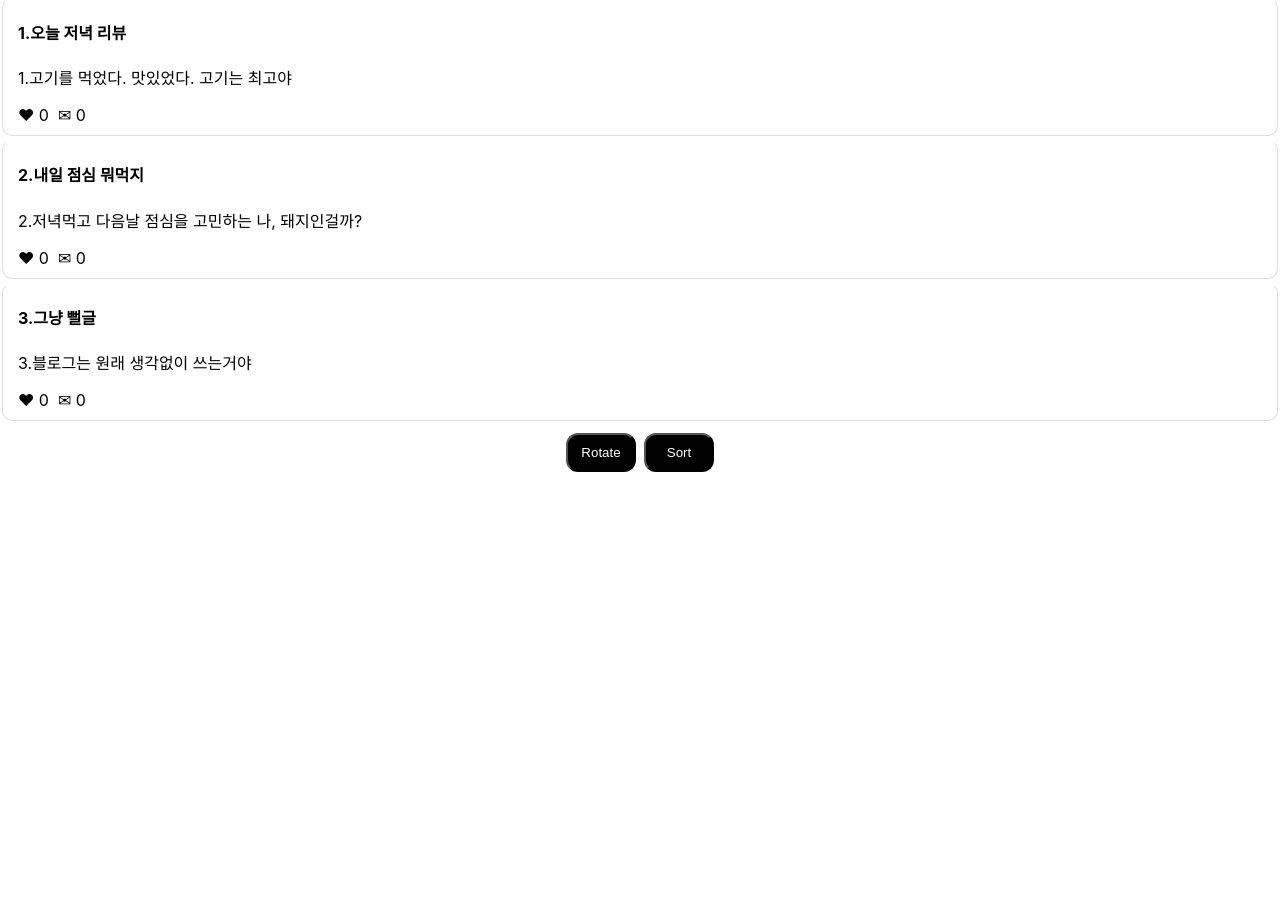
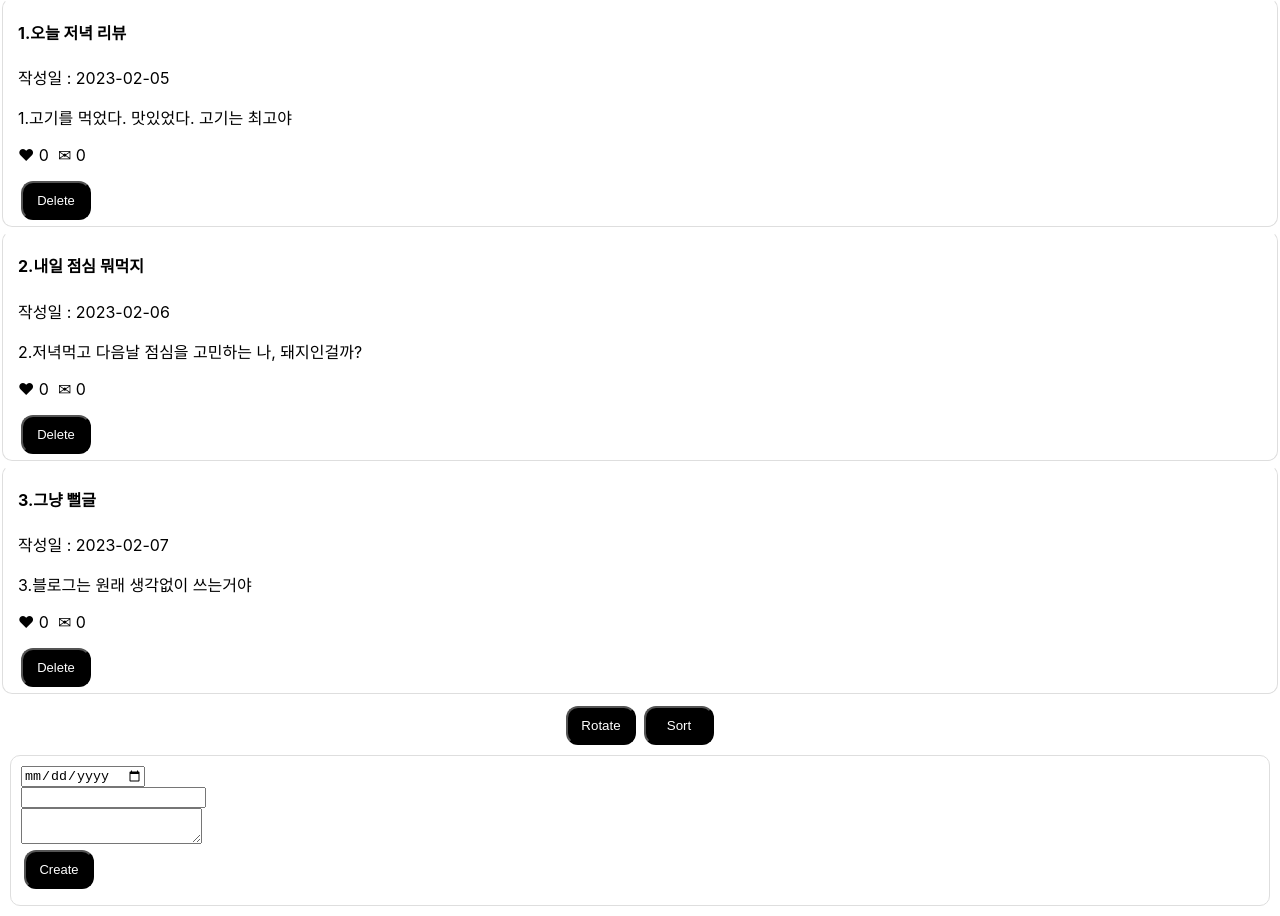
Before and after one commit to ssh-24/hwanblog, a React (Create React App) app: page / in a window 1280 px wide. Shown: the part 69-985 px from the top of the page. Before the commit the page ends 800 px from the top, so only its background shows below. Built offline with nearby package versions, Linux system fonts and the light colour scheme.

Commit message:
230207 17:48

```diff
--- a/src/App.css
+++ b/src/App.css
@@ -108,5 +108,49 @@ div {
   background: #eee;
   text-align: left;
   border: 1px solid #dedede;
-  border-radius: 0 0 10px 10px;
+  border-radius: 10px;
 }
+
+.input-area {
+  margin: 10px;
+  padding: 10px;
+  border: 1px solid #dedede;
+  border-radius: 10px;
+}
+
+.input-area > input,textarea,button {
+  display: flex;
+  flex-direction:row;
+  align-items: center;
+  justify-content: center;
+}
+
+.delete-btn {
+  width: 70px;
+  padding: 10px;
+  background: black;
+  color: white;
+  font-size: small;
+  border-radius:12px;
+  margin: 6px 3px 6px;
+}
+
+.delete-btn:hover {
+  background: #313235;
+  color: rgb(219, 219, 219);
+}
+
+.enroll-btn {
+  width: 70px;
+  padding: 10px;
+  background: black;
+  color: white;
+  font-size: small;
+  border-radius:12px;
+  margin: 6px 3px 6px;
+}
+
+.enroll-btn:hover {
+  background: #313235;
+  color: rgb(219, 219, 219);
+}
--- a/src/App.js
+++ b/src/App.js
@@ -35,6 +35,12 @@ function App() {
     {id: 2, clicked: false}
   ]);
 
+  let [date, setDate] = useState([
+    {id: 0, date: '2023-02-05'},
+    {id: 1, date: '2023-02-06'},
+    {id: 2, date: '2023-02-07'}
+  ]);
+
   return (
     <div className="App">
       {/* Nav Zone */}
@@ -49,6 +55,8 @@ function App() {
        setComment={setComment}
        modal={modal}
        setModal={setModal}
+       date={date}
+       setDate={setDate}
       />
 
       {/* Post Zone */}
@@ -62,11 +70,19 @@ function App() {
                 let result = [...modal];
                 setModal(result)
                 }}>{a}</h4>
+
+              <span onClick={()=>{
+                modal[i].clicked = !modal[i].clicked
+                let result = [...modal];
+                setModal(result)
+                }}>작성일 : {date[i].date}</span>
+
               <p onClick={()=>{
                 modal[i].clicked = !modal[i].clicked
                 let result = [...modal];
                 setModal(result)
                 }}>{content[i]}</p>
+
               <div className='like-comment-zone'>
                 <span onClick={()=>{
                     like[i].count++
@@ -83,9 +99,19 @@ function App() {
             {/* Detail Zone */}
             {
               modal[i].clicked === true ?
-              <Modal seq={i} title={title} content={content} like={like} comment={comment}/>
+              <Modal seq={i} title={title} content={content} like={like} comment={comment} date={date}/>
               : null
             }
+              <button className='delete-btn' id={"post"+i} onClick={(e)=> {
+                console.log(e.target.id);
+                let selectedIdx = +e.target.id.replace("post",'');
+                let cpTitle = [...title];
+                let cpContent = [...content];
+                cpTitle.splice(selectedIdx,1);
+                cpContent.splice(selectedIdx,1);
+                setTitle(cpTitle);
+                setContent(cpContent);
+              }}>Delete</button>
             </div>
           )
         })
@@ -95,25 +121,44 @@ function App() {
       {/* Button Zone */}
       <div className='btn-area'>
         <button className='rotate-btn' onClick={()=>{
+          if (title.length < 3) { //임시 예외처리
+            return false;
+          }
           setTitle([title[1],title[2],title[0]]);
           setContent([content[1],content[2],content[0]]);
           setLike([like[1],like[2],like[0]]);
           setComment([comment[1],comment[2],comment[0]]);
           setModal([modal[1],modal[2],modal[0]]);
+          setDate([date[1],date[2],date[0]]);
         }}>Rotate</button>
 
         <button className='sort-btn' onClick={()=>{
+          if (title.length < 3) { //임시 예외처리
+            return false;
+          }
           let cpTitle = [...title.sort()];
           let cpContent = [...content.sort()];
           let cpLike = [...like.sort((a,b) => a.id - b.id)];
           let cpComment = [...comment.sort((a,b) => a.id - b.id)];
           let cpModal = [...modal.sort((a,b) => a.id - b.id)];
+          let cpDate = [...date.sort((a,b) => a.id - b.id)];
           setTitle(cpTitle);
           setContent(cpContent);
           setLike(cpLike);
           setComment(cpComment);
           setModal(cpModal);
+          setDate(cpDate);
         }}>Sort</button>
+      </div>
+
+      {/* Input Zone */}
+      <div className='input-area'>
+        <input type="date" id='date-enroll'/>
+        <input type="text"/>
+        <textarea/>
+        <button className='enroll-btn' onClick={() => {
+          console.log("등록");
+        }}>Create</button>
       </div>
 
     </div>
@@ -146,6 +191,11 @@ const Nav = (props) => {
             {id: 1, clicked: false},
             {id: 2, clicked: false}
           ]);
+          props.setDate([
+            {id: 0, date: '2023-02-05'},
+            {id: 1, date: '2023-02-06'},
+            {id: 2, date: '2023-02-07'}
+          ]);
         }}>{nav_title}</h4>
       </div>
     </>
@@ -157,7 +207,7 @@ const Modal = (props) => {
     <>
       <div className='detail-area'>
           <h4>{props.title[props.seq]}</h4>
-          <p>2023-02-04</p>
+          <p>{props.date[props.seq].date}</p>
           <p>{props.content[props.seq]}</p>
           <div>
             <p>좋아요 {props.like[props.seq].count}</p>
```
